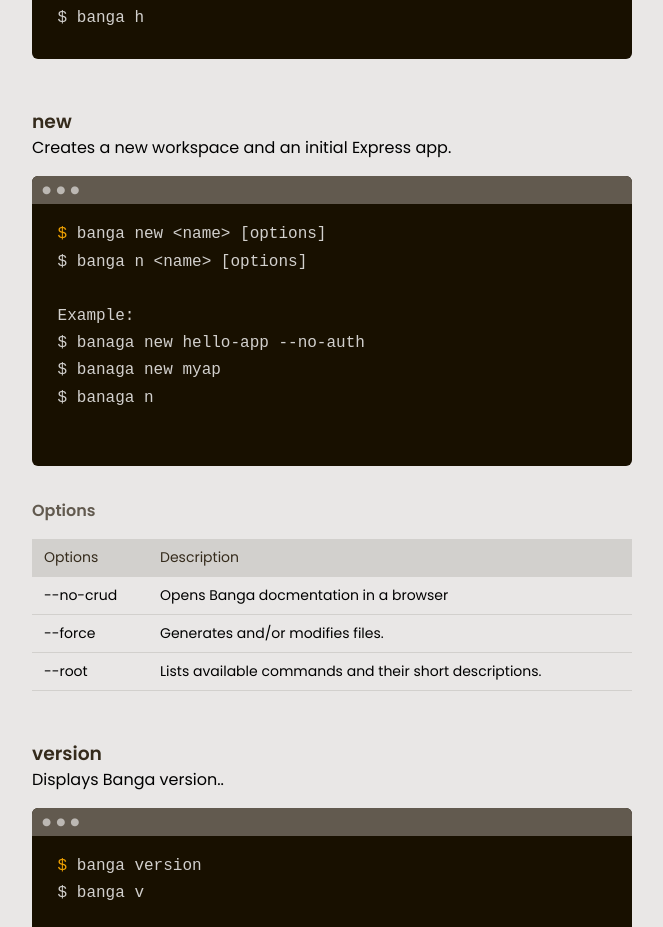
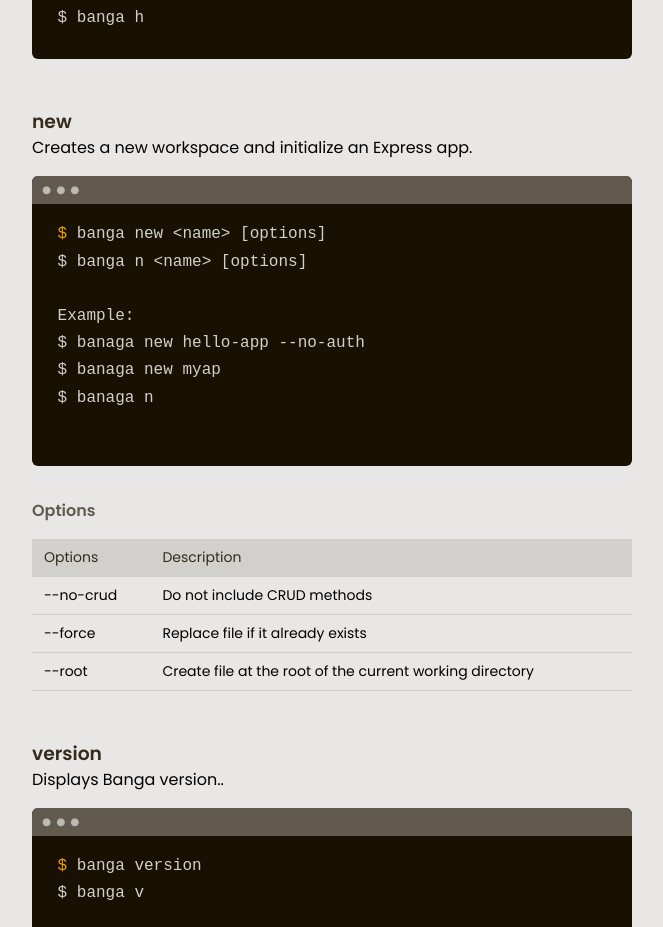
Before and after one commit to bangajs/documentation, an Angular app: page / in a window 1280 px wide. Shown: the part 3881-4808 px from the top of the page, without its empty margins (144-807 px from the left). Built offline with nearby package versions, Linux system fonts and the light colour scheme.

Commit message:
docs: update new cmd option descriptions

```diff
--- a/src/app/app.component.html
+++ b/src/app/app.component.html
@@ -267,7 +267,7 @@
         <!-- new  -->
         <div class="sub-section" id="banga-new">
           <h3>new</h3>
-          <p>Creates a new workspace and an initial Express app.</p>
+          <p>Creates a new workspace and initialize an Express app.</p>
 
           <app-terminal [isCopiable]=false>
             $ banga new &lt;name&gt; [options] <br>
@@ -290,15 +290,15 @@
             <tbody>
               <tr>
                 <td>--no-crud</td>
-                <td>Opens Banga docmentation in a browser</td>
+                <td>Do not include CRUD methods</td>
               </tr>
               <tr>
                 <td>--force</td>
-                <td>Generates and/or modifies files.</td>
+                <td>Replace file if it already exists</td>
               </tr>
               <tr>
                 <td>--root</td>
-                <td>Lists available commands and their short descriptions.</td>
+                <td>Create file at the root of the current working directory</td>
               </tr>
             </tbody>
           </table>
```
